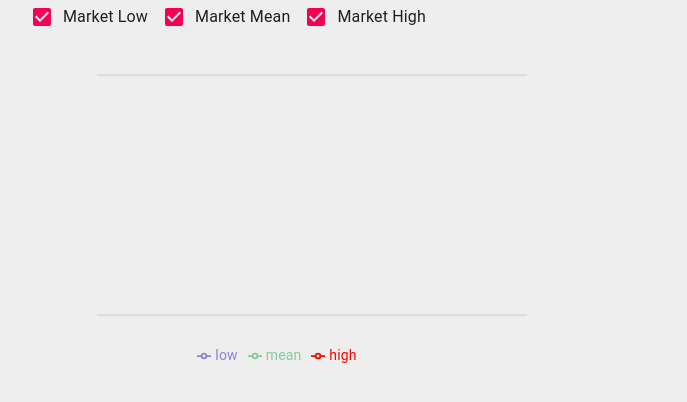
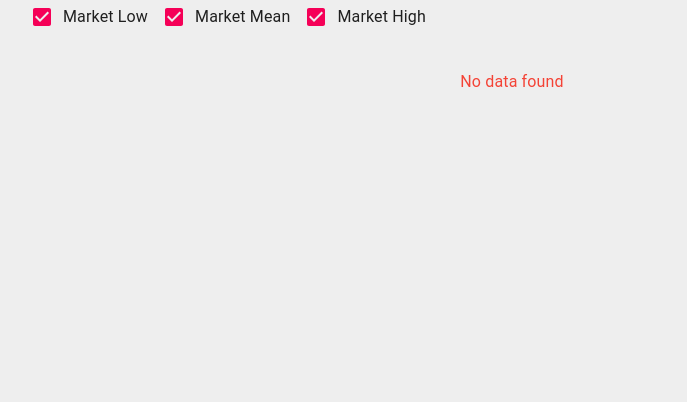
Before and after one commit to kobajs/analytics-dashboard, a React (Create React App) app: page / in a window 1280 px wide. Shown: the part 260-662 px from the top of the page, without its empty margins (128-815 px from the left). Built offline with nearby package versions, Linux system fonts and the light colour scheme; no server answers.

Commit message:
feat: not found case

```diff
--- a/src/components/DateRangePicker/DateRangePicker.tsx
+++ b/src/components/DateRangePicker/DateRangePicker.tsx
@@ -1,4 +1,5 @@
 import { FC } from 'react';
+import moment from 'moment';
 import DateFnsUtils from '@date-io/moment';
 import { MuiPickersUtilsProvider, KeyboardDatePicker, KeyboardDatePickerProps } from '@material-ui/pickers';
 
@@ -23,6 +24,8 @@ export const DateRangePicker: FC<DateRangePickerProps> = ({ from, to }) => {
           id="date-picker-from"
           label="From"
           inputVariant="outlined"
+          disableFuture
+          shouldDisableDate={(day) => moment(day).isAfter(to.value)}
           KeyboardButtonProps={{
             'aria-label': 'Start Date',
           }}
@@ -36,6 +39,8 @@ export const DateRangePicker: FC<DateRangePickerProps> = ({ from, to }) => {
           id="date-picker-to"
           label="To"
           inputVariant="outlined"
+          disableFuture
+          shouldDisableDate={(day) => moment(day).isBefore(from.value)}
           KeyboardButtonProps={{
             'aria-label': 'End Date',
           }}
--- /dev/null
+++ b/src/features/AnalyticsPrice/MarketRateChart/MarketRateChart.styles.ts
@@ -0,0 +1,10 @@
+import { makeStyles } from '@material-ui/core';
+
+export const useMarketRateChartStyles = makeStyles((theme) => ({
+  chart: {
+    height: 300,
+  },
+  notFound: {
+    textAlign: 'center',
+  },
+}));
--- a/src/features/AnalyticsPrice/MarketRateChart/MarketRateChart.tsx
+++ b/src/features/AnalyticsPrice/MarketRateChart/MarketRateChart.tsx
@@ -1,15 +1,27 @@
 import { FC } from 'react';
 import moment from 'moment';
 import { LineChart, Line, XAxis, YAxis, CartesianGrid, Tooltip, Legend, ResponsiveContainer } from 'recharts';
+import { Typography } from '@material-ui/core';
+
+import { useMarketRateChartStyles } from './MarketRateChart.styles';
 import { useFilteredMarketRates } from '../AnalyticsPrice.selectors';
 
 export type MarketRateChartProps = {};
 
 export const MarketRateChart: FC<MarketRateChartProps> = () => {
+  const classes = useMarketRateChartStyles();
   const { marketRates } = useFilteredMarketRates();
 
+  if (marketRates.length === 0) {
+    return (
+      <div className={classes.notFound}>
+        <Typography color="error">No data found</Typography>
+      </div>
+    );
+  }
+
   return (
-    <div style={{ width: 500, height: 300 }}>
+    <div className={classes.chart}>
       <ResponsiveContainer width="100%" height="100%">
         <LineChart width={500} height={300} data={marketRates}>
           <CartesianGrid vertical={false} />
```
